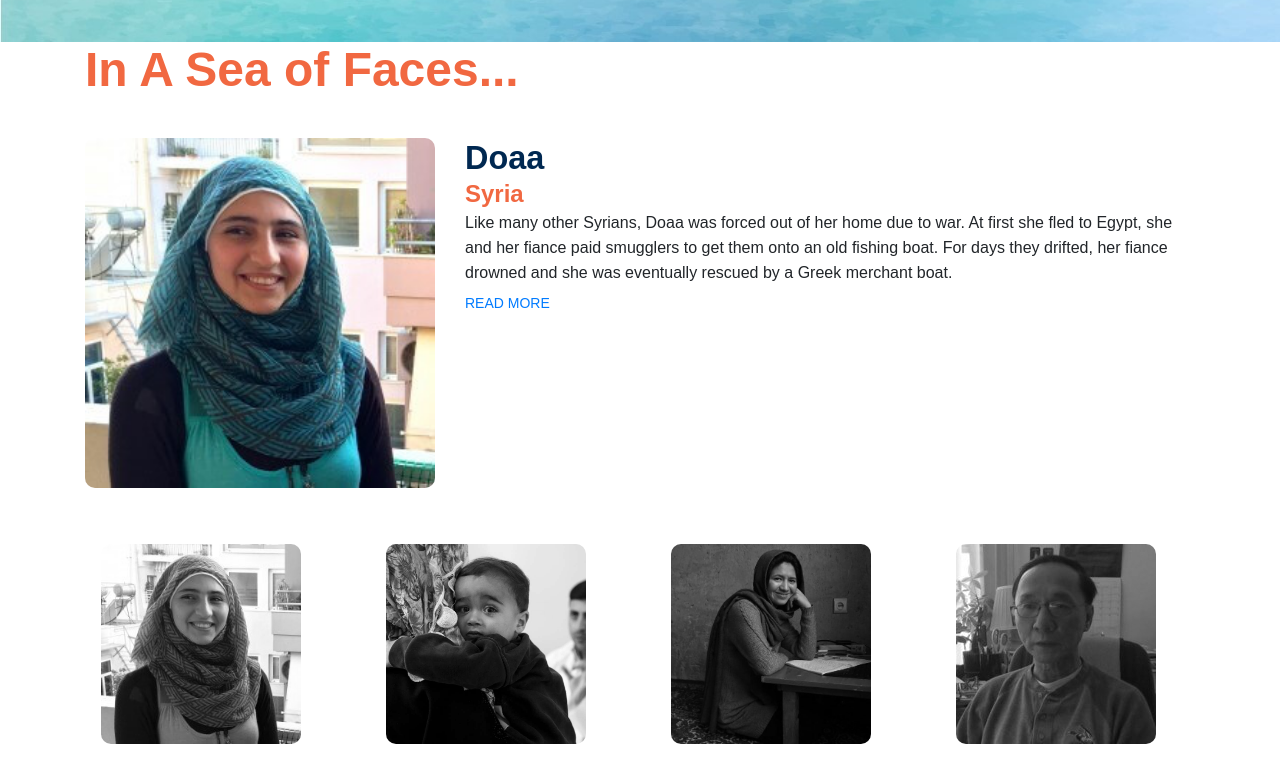
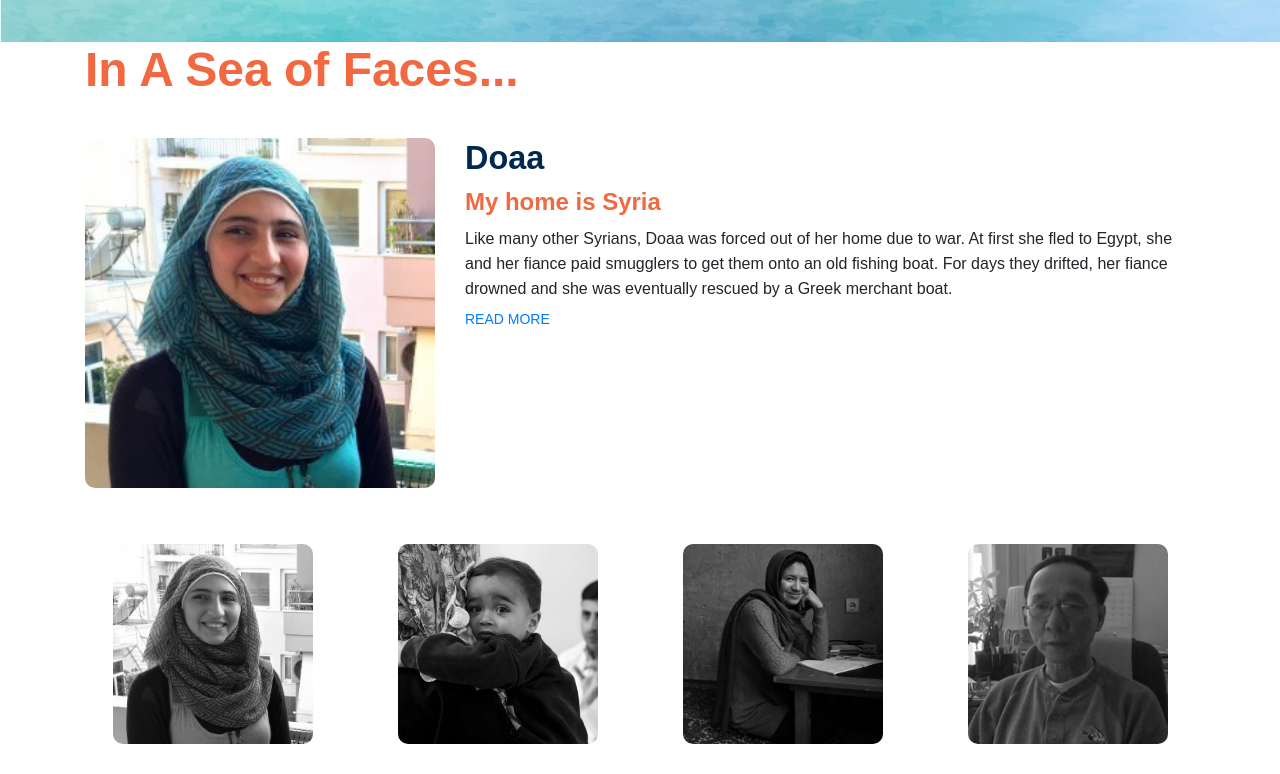
Before and after one commit to JhongHawan/CastAway, a React (Create React App) app in the folder frontend/: page /stories in a window 1280 px wide. Shown: the part 540-1314 px from the top of the page. Built offline with nearby package versions, Linux system fonts and the light colour scheme; a web font is replaced by a local one.

Commit message:
fixed stories padding, scroll, idiris photo

```diff
--- a/frontend/src/components/Navbar.js
+++ b/frontend/src/components/Navbar.js
@@ -24,11 +24,11 @@ function NavBar() {
   return (
     <Navbar collapseOnSelect expand="lg" variant="light" bg="bg-light">
       <Navbar.Brand as={Link} to="/">
-        <Row className="justify-content-center">
+        <Row className={"justify-content-center"} >
           <Col style={{ textAlign:"center"}}>
             <img src="castawayLogo.png" width="50px" alt="castaway boat logo" />
           </Col>
-          <Col style={{ textAlign:"center"}}>
+          <Col style={{ textAlign:"center" }}>
             <Typography variant="h3" className={classes.navTitle}>
               CASTAWAY
             </Typography>
--- a/frontend/src/components/Stories.js
+++ b/frontend/src/components/Stories.js
@@ -72,6 +72,7 @@ function Stories() {
 
 
 
+
       function handleClick() {
 
          console.log("-------------------------");
@@ -91,12 +92,12 @@ function Stories() {
          setHighlightLink(highlightLink = props.link);
          console.log("Link          : " + highlightLink);
 
-         window.scrollTo(0, 0);
+         window.scrollTo(0, 500);
       }
 
       return (
-         <Col sm={6} md={4} lg={3}>
-            <Box className={classes.storyCard}>
+         <Col sm={6} md={4} lg={3} style={{ textAlign: 'center'}}>
+            <Box className={classes.storyCard} style={{ display: 'inline-block'}}>
                <Box className={classes.imageStory} data-content={props.name} onClick={() => handleClick(imageState)}>
                   <img src={props.img} width="100%" />
                </Box>
@@ -116,9 +117,9 @@ function Stories() {
                <Col sm={3} md={4}>
                   <img className={classes.storyHighlightImage} src={imageState} width="100%" />
                </Col>
-               <Col sm={9} md={8}>
+               <Col sm={9} md={8} className={classes.storyHighlight}>
                   <Typography component="h4" variant="h4" color="primary">{highlightName}</Typography>
-                  <Typography component="h5" variant="h5" color="secondary">{highlightHome}</Typography>
+                  <Typography component="h5" variant="h5" color="secondary">My home is {highlightHome}</Typography>
                   <Typography component="body1" variant="body1">
                      {highlightDesc}
                   </Typography>
--- a/frontend/src/components/Styles.js
+++ b/frontend/src/components/Styles.js
@@ -42,6 +42,7 @@ export const useStyles = makeStyles(theme => ({
         fontWeight: 600,
         fontStyle: 'normal',
         textDecoration: 'none',
+
     },
     navLink: {
         fontFamily: 'zeitung, sans-serif',
@@ -330,7 +331,20 @@ export const useStyles = makeStyles(theme => ({
     },
     storyHighlightContainer : {
         padding: theme.spacing(5, 0, 5)
+    },
+    storyHighlight: {
+        '& h4': {
+            padding: theme.spacing(0, 0, 1)
+        },
+        '& h5': {
+            padding: theme.spacing(0, 0, 1)
+        },
+        '& overline': {
+            padding: theme.spacing(0, 0, 1)
+        }
     }
+
+
 
 
 
```
Also changed, not shown: frontend/public/stories_idiris.jpg.
